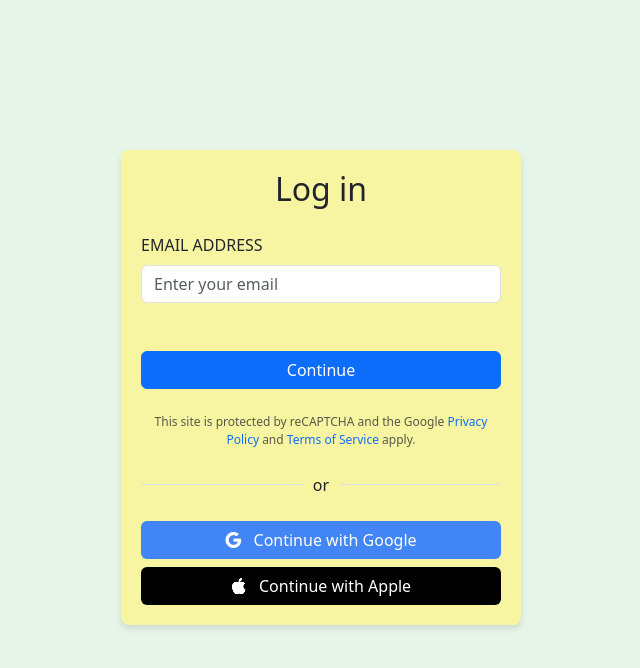
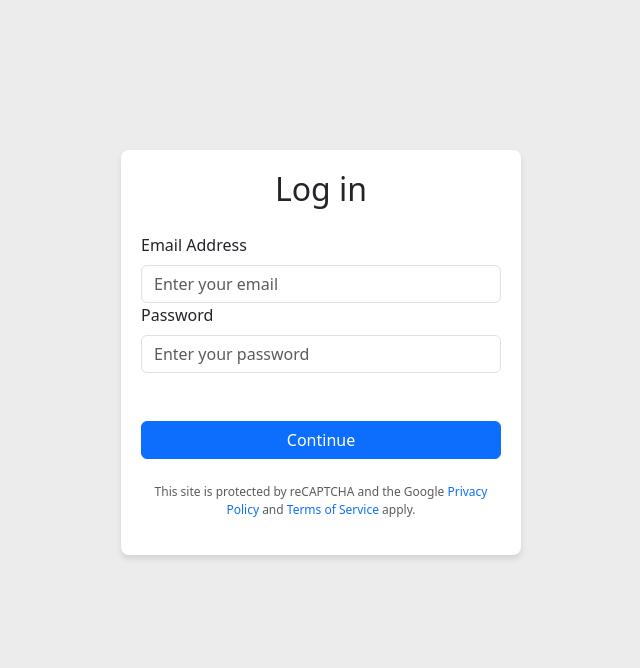
Before and after one commit to isharabasnayaka/CSC3132_PROJECT, a PHP site: page /login.php in a window 1280 px wide. Shown: the part 79-747 px from the top of the page, without its empty margins (379-1019 px from the left). Run offline with PHP 8.4, Linux system fonts and the light colour scheme.

Commit message:
login page update

```diff
--- a/login.php
+++ b/login.php
@@ -5,61 +5,9 @@
     <meta name="viewport" content="width=device-width, initial-scale=1.0">
     <title>Login Page</title>
     <link href="https://cdn.jsdelivr.net/npm/bootstrap@5.3.3/dist/css/bootstrap.min.css" rel="stylesheet">
-    <link rel="stylesheet" href="styles1.css">
+    <link rel="stylesheet" href="css styles/logincss.css">
     <link rel="stylesheet" href="https://cdn.jsdelivr.net/npm/bootstrap-icons/font/bootstrap-icons.css">
-    <style>
-        body {
-            background-color: #e6f5e7;
 
-        }
-        .login-container {
-            text-align: justify;
-            width: 100%;
-            max-width: 400px;
-            padding: 20px;
-            background-color:rgb(247, 245, 162) ;;
-            border-radius: 8px;
-            box-shadow: 0 4px 6px rgba(0, 0, 0, 0.1);
-            position: absolute;
-            margin-top: 150px; /* Added margin-top to create space between title bar and login section */
-            margin-left: 500px;
-        }
-        .btn-google {
-            background-color: #4285F4;
-            color: white;
-        }
-        .btn-google:hover {
-            background-color: #357ae8;
-        }
-        .btn-apple {
-            background-color: black;
-            color: white;
-        }
-        .btn-apple:hover {
-            background-color: #333;
-        }
-        .divider {
-            display: flex;
-            align-items: center;
-            text-align: center;
-        }
-        .divider::before,
-        .divider::after {
-            content: '';
-            flex: 1;
-            border-bottom: 1px solid #dee2e6;
-        }
-        .divider::before {
-            margin-right: 10px;
-        }
-        .divider::after {
-            margin-left: 10px;
-        }
-        .logo {
-            font-size: 1.8rem;
-            font-weight: bold;
-        }
-    </style>
 </head>
 <body>
   <!---------------------title bar----------------------------------------------------------------->
@@ -74,8 +22,10 @@
         <h2 class="text-center mb-4">Log in</h2>
         <form>
             <div class="mb-5">
-                <label for="email" class="form-label">EMAIL ADDRESS</label>
+                <label for="email" class="form-label">Email Address</label>
                 <input type="email" class="form-control" id="email" style="max-width: 360px;" placeholder="Enter your email" required>
+                <label for="password" class="form-label">Password</label>
+                <input type="email" class="form-control" id="password" style="max-width: 360px;" placeholder="Enter your password" required>
             </div>
             <button type="submit" class="btn btn-primary w-100 mb-4">Continue</button>
             <p class="text-muted text-center" style="font-size: 12px;">
@@ -83,13 +33,6 @@
                 <a href="#" class="text-decoration-none">Privacy Policy</a> and
                 <a href="#" class="text-decoration-none">Terms of Service</a> apply.
             </p>
-            <div class="divider my-4">or</div>
-            <button type="button" class="btn btn-google w-100 mb-2">
-                <i class="bi bi-google me-2"></i> Continue with Google
-            </button>
-            <button type="button" class="btn btn-apple w-100">
-                <i class="bi bi-apple me-2"></i> Continue with Apple
-            </button>
         </form>
     </div>
 </section>
```
